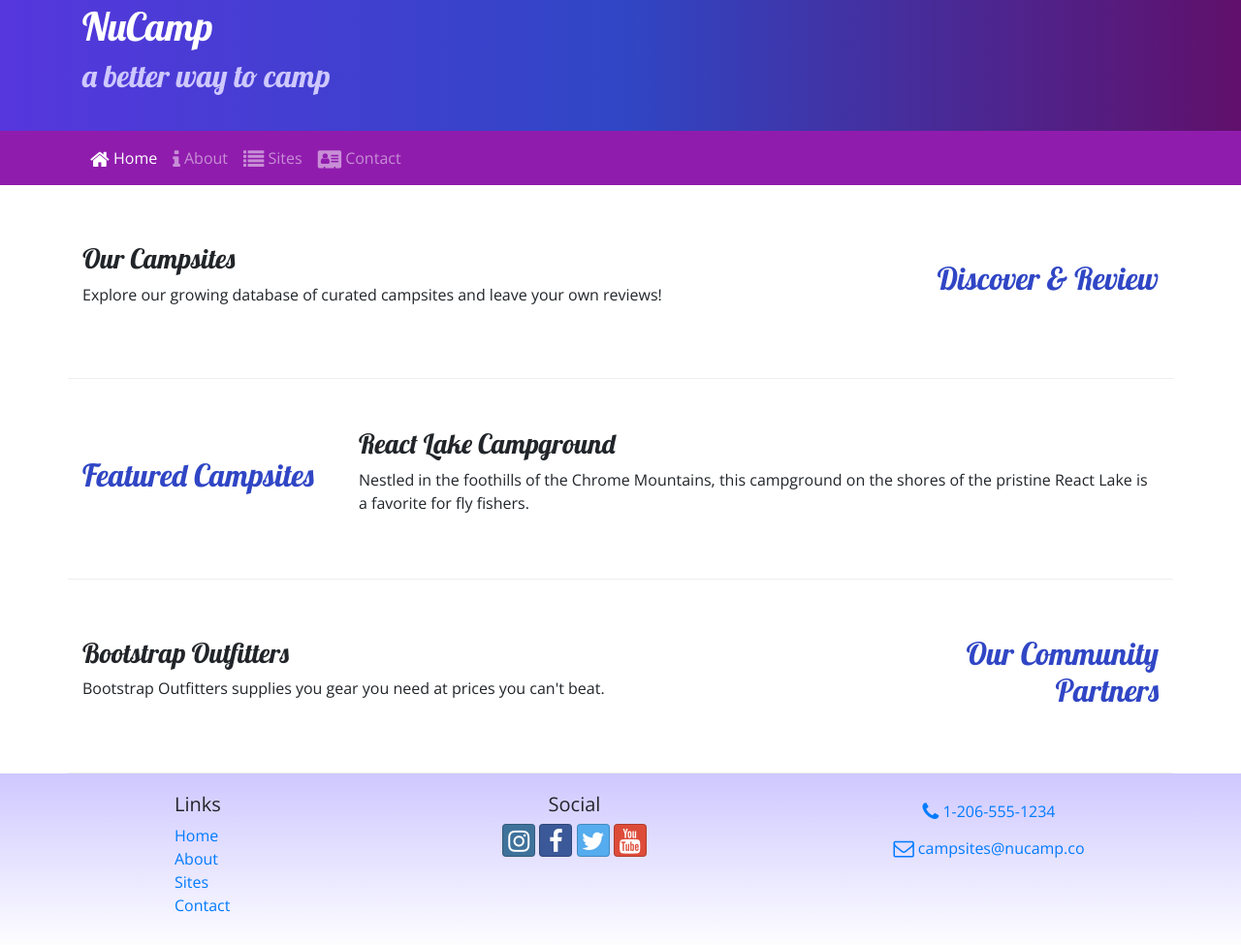
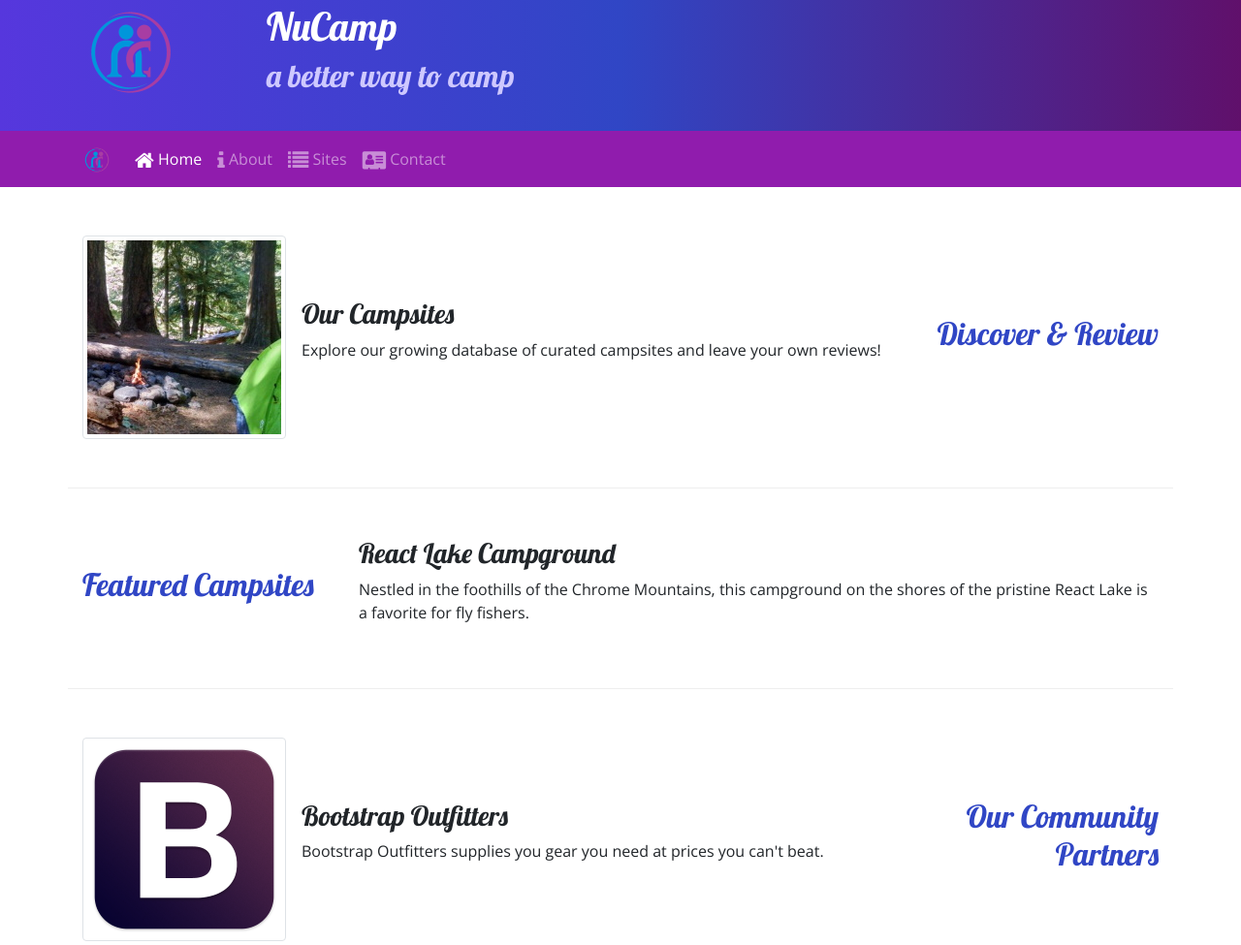
Before and after one commit to mister-josuecedeno/nucamp-bootstrap, a website: page index.html in a window 1280 px wide. Shown: the part 27-1002 px from the top of the page at 97% size. Drawn offline with nearby package versions, Linux system fonts and the light colour scheme.

Commit message:
Images and Media

```diff
--- a/index.html
+++ b/index.html
@@ -35,6 +35,11 @@
     <header class="jumbotron jumbotron-fluid">
       <div class="container">
         <div class="row">
+          <div class="col-4 col-sm-3 col-md-2 align-self-center">
+            <a href="index.html"
+              ><img src="./img/logo.png" alt="logo" class="img-fluid"
+            /></a>
+          </div>
           <div class="col">
             <h1>NuCamp</h1>
             <h2>a better way to camp</h2>
@@ -45,8 +50,11 @@
 
     <nav class="navbar navbar-expand-sm navbar-dark sticky-top">
       <div class="container">
+        <a href="index.html" class="navbar-brand">
+          <img src="./img/logo.png" alt="logo" height="30" width="30" />
+        </a>
         <button
-          class="navbar-toggler ml-auto"
+          class="navbar-toggler"
           type="button"
           data-toggle="collapse"
           data-target="#nucampNavbar"
@@ -86,12 +94,22 @@
         <div class="col-sm-4 order-sm-last col-md-3">
           <h2 class="text-sm-right">Discover & Review</h2>
         </div>
+
         <div class="col">
-          <h3>Our Campsites</h3>
-          <p>
-            Explore our growing database of curated campsites and leave your own
-            reviews!
-          </p>
+          <div class="media">
+            <img
+              class="d-flex mr-3 img-thumbnail"
+              src="./img/breadcrumb-trail-thumb.jpg"
+              alt="Breadcrumb Trail"
+            />
+            <div class="media-body align-self-center">
+              <h3>Our Campsites</h3>
+              <p class="d-none d-sm-block">
+                Explore our growing database of curated campsites and leave your
+                own reviews!
+              </p>
+            </div>
+          </div>
         </div>
       </div>
     </div>
@@ -116,12 +134,22 @@
         <div class="col-sm-4 order-sm-last col-md-3">
           <h2 class="text-sm-right">Our Community Partners</h2>
         </div>
+
         <div class="col">
-          <h3>Bootstrap Outfitters</h3>
-          <p>
-            Bootstrap Outfitters supplies you gear you need at prices you can't
-            beat.
-          </p>
+          <div class="media">
+            <img
+              class="d-flex mr-3 img-thumbnail"
+              src="./img/bootstrap-thumb.png"
+              alt="Bootstrap Outfitters"
+            />
+            <div class="media-body align-self-center">
+              <h3>Bootstrap Outfitters</h3>
+              <p class="d-none d-sm-block">
+                Bootstrap Outfitters supplies you gear you need at prices you
+                can't beat.
+              </p>
+            </div>
+          </div>
         </div>
       </div>
     </div>
```
Also changed, not shown: aboutus.html (+8 -0 lines), contactus.html (+8 -0 lines), img/bootstrap-thumb.png (added), img/breadcrumb-trail-thumb.jpg (added), img/breadcrumb-trail.jpg (added), img/chrome-river-thumb.jpg (added), img/chrome-river.jpg (added), img/logo.png (added), img/react-lake-thumb.jpg (added), img/react-lake.jpg (added), 1 other file.
